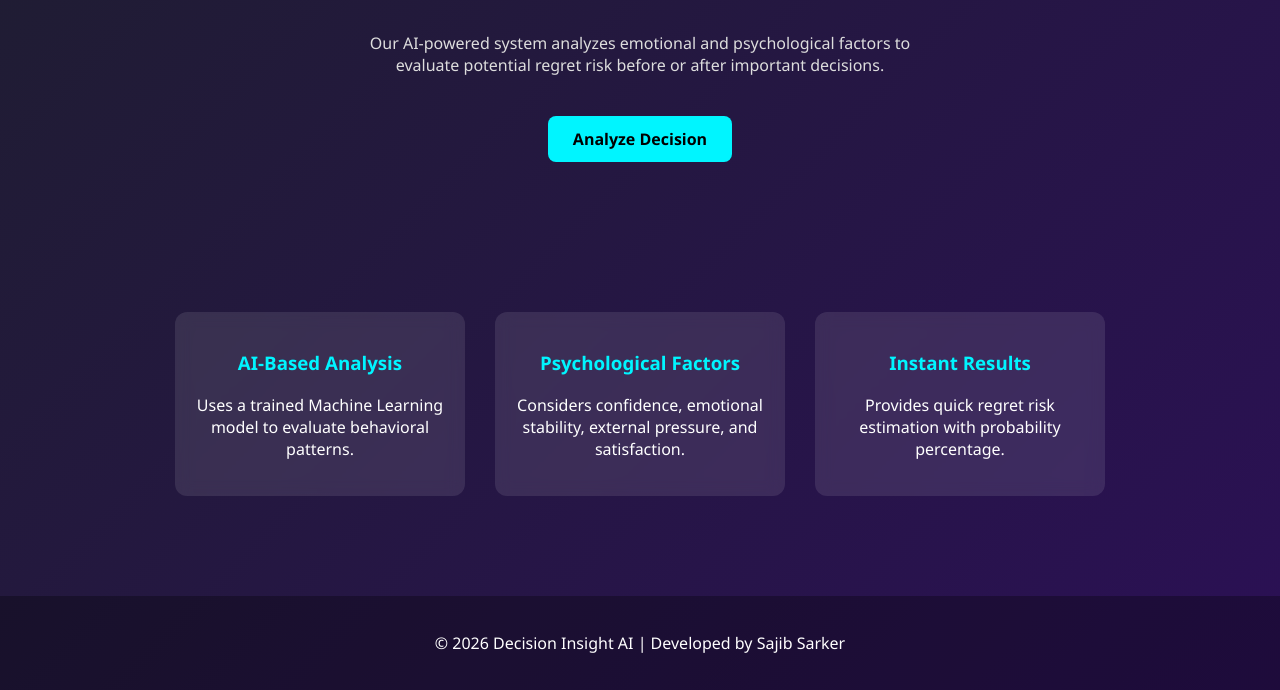
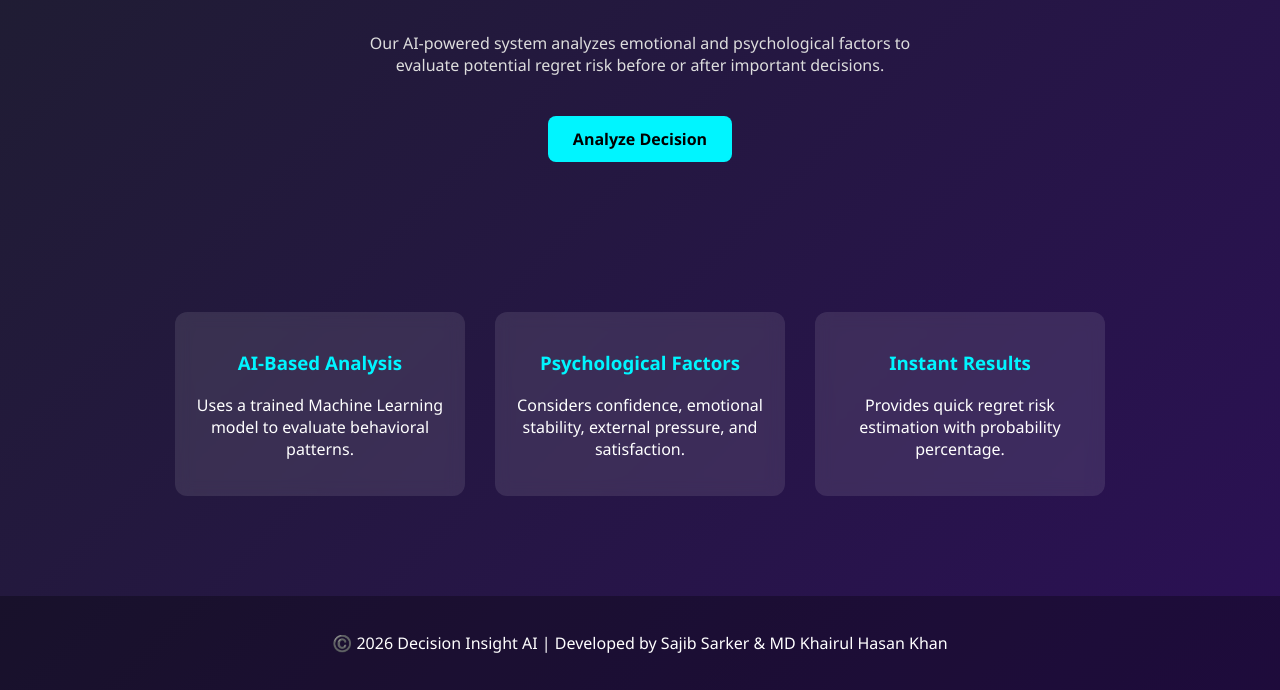
Before and after one commit to Sajib1099/Capstone-Project, a plain HTML site: page index.html in a window 1280 px wide. Shown: the part 277-967 px from the top of the page. Drawn offline with Linux system fonts and the light colour scheme.

Commit message:
little update in home page

```diff
--- a/index.html
+++ b/index.html
@@ -46,7 +46,7 @@
 
 <!-- FOOTER -->
 <footer>
-    <p>© 2026 Decision Insight AI | Developed by Sajib Sarker</p>
+    <p>©️ 2026 Decision Insight AI | Developed by Sajib Sarker & MD Khairul Hasan Khan</p>
 </footer>
 
 </body>
```
